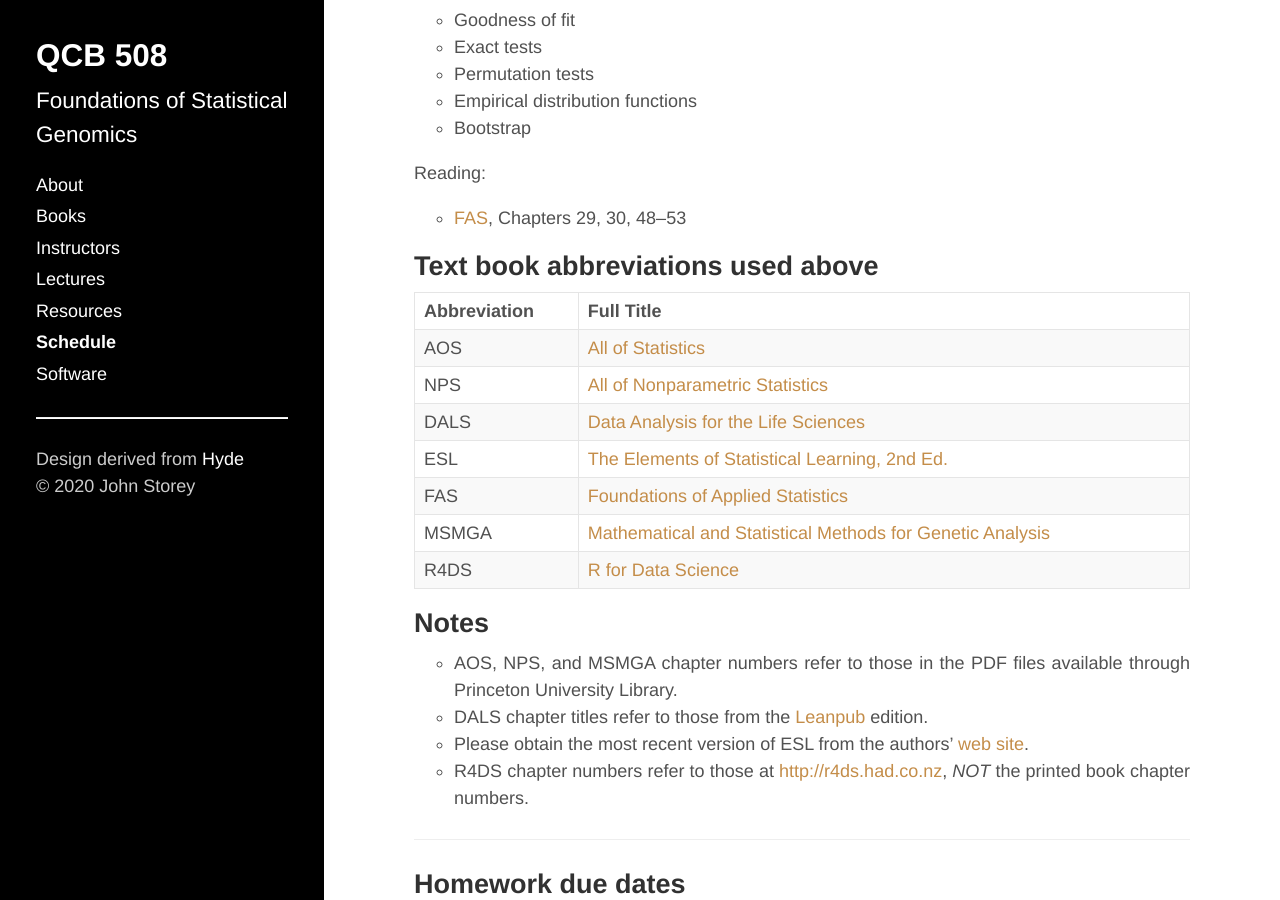
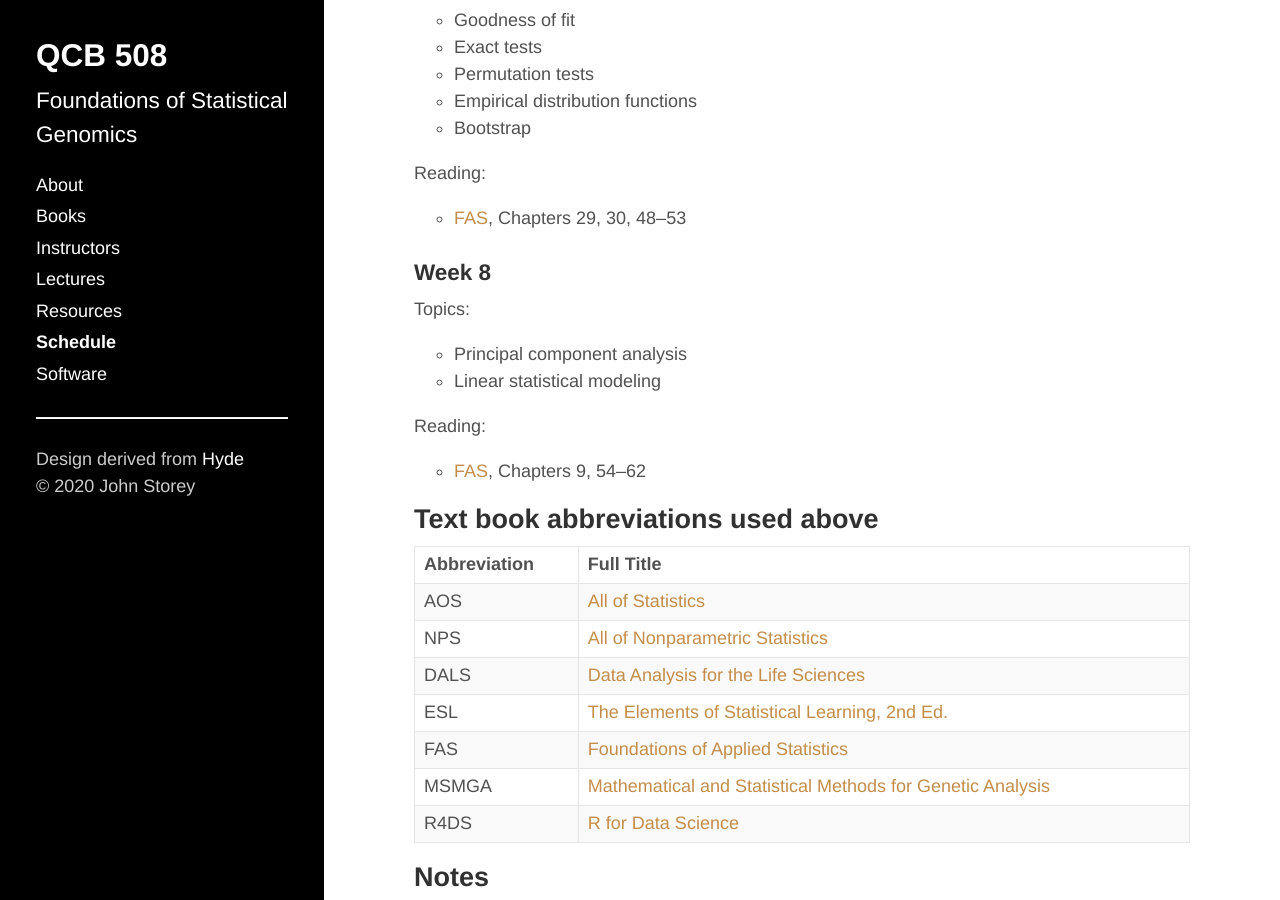
Before and after one commit to jdstorey/fsg, a Jekyll site: the page built from docs/schedule.md, in a window 1280 px wide and 900 px high, scrolled down 2188 px. Built offline with Jekyll 4.4.1, drawn with Linux system fonts in a browser that asks for light colours.

Commit message:
week 8 materials

```diff
--- a/docs/schedule.md
+++ b/docs/schedule.md
@@ -104,6 +104,17 @@ Reading:
 
 - [FAS](https://jdstorey.org/fas/index.html), Chapters 29, 30, 48--53
 
+### Week 8
+
+Topics:
+
+- Principal component analysis
+- Linear statistical modeling
+
+Reading:
+
+- [FAS](https://jdstorey.org/fas/index.html), Chapters 9, 54--62
+
 
 ## Text book abbreviations used above
 
```
Also changed, not shown: docs/lectures.md (+1 -1 lines), 1 other file.
